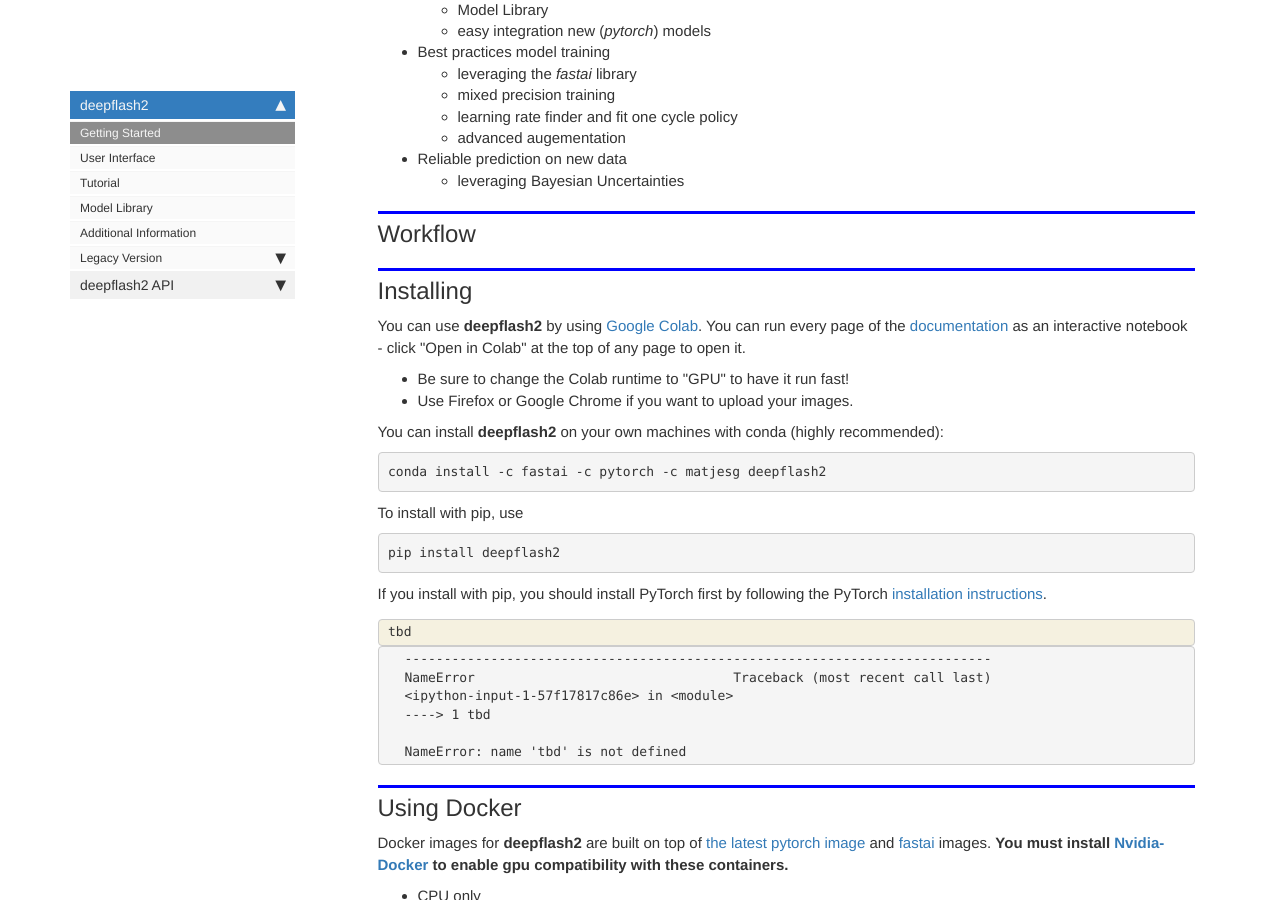
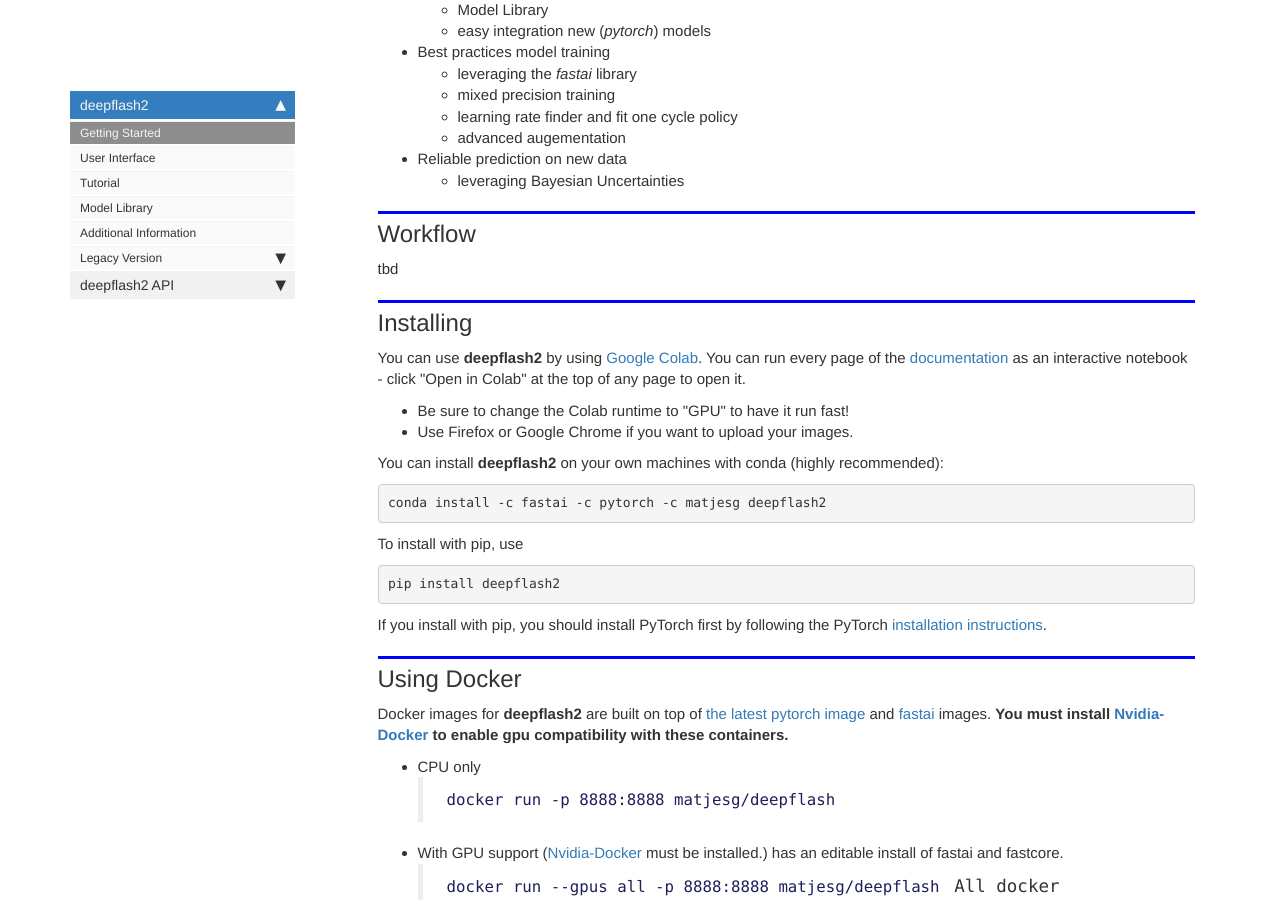
Before and after one commit to matjesg/deepflash2, a Jekyll site: the page built from docs/index.html, in a window 1280 px wide and 900 px high, scrolled down 765 px. Built offline with Jekyll 4.4.1, drawn with Linux system fonts in a browser that asks for light colours; nearby versions of some CDN libraries; comment, search, counter and statistics services are not loaded.

Commit message:
Revert "#update workflow in readme"
This reverts commit cf8440e4eacff533bc2eb30da490c8e05fd11f97.

```diff
--- a/docs/index.html
+++ b/docs/index.html
@@ -82,7 +82,14 @@
 </div>
 <div class="cell border-box-sizing text_cell rendered"><div class="inner_cell">
 <div class="text_cell_render border-box-sizing rendered_html">
-<h2 id="Installing">Installing<a class="anchor-link" href="#Installing"> </a></h2><p>You can use <strong>deepflash2</strong> by using <a href="https://research.google.com/colaboratory/">Google Colab</a>. You can run every page of the <a href="https://matjesg.github.io/deepflash2/">documentation</a> as an interactive notebook - click "Open in Colab" at the top of any page to open it.</p>
+<p>tbd</p>
+
+</div>
+</div>
+</div>
+<div class="cell border-box-sizing text_cell rendered"><div class="inner_cell">
+<div class="text_cell_render border-box-sizing rendered_html">
+<h2 id="Installing">Installing<a class="anchor-link" href="#Installing"> </a></h2><p>You can use <strong>deepflash2</strong> by using <a href="colab.research.google.com">Google Colab</a>. You can run every page of the <a href="matjesg.github.io/deepflash2/">documentation</a> as an interactive notebook - click "Open in Colab" at the top of any page to open it.</p>
 <ul>
 <li>Be sure to change the Colab runtime to "GPU" to have it run fast!</li>
 <li>Use Firefox or Google Chrome if you want to upload your images.</li>
@@ -98,42 +105,6 @@
 </div>
 </div>
 </div>
-    {% raw %}
-
-<div class="cell border-box-sizing code_cell rendered">
-<div class="input">
-
-<div class="inner_cell">
-    <div class="input_area">
-<div class=" highlight hl-ipython3"><pre><span></span><span class="n">tbd</span>
-</pre></div>
-
-    </div>
-</div>
-</div>
-
-<div class="output_wrapper">
-<div class="output">
-
-<div class="output_area">
-
-<div class="output_subarea output_text output_error">
-<pre>
-<span class="ansi-red-fg">---------------------------------------------------------------------------</span>
-<span class="ansi-red-fg">NameError</span>                                 Traceback (most recent call last)
-<span class="ansi-green-fg">&lt;ipython-input-1-57f17817c86e&gt;</span> in <span class="ansi-cyan-fg">&lt;module&gt;</span>
-<span class="ansi-green-fg">----&gt; 1</span><span class="ansi-red-fg"> </span>tbd
-
-<span class="ansi-red-fg">NameError</span>: name &#39;tbd&#39; is not defined</pre>
-</div>
-</div>
-
-</div>
-</div>
-
-</div>
-    {% endraw %}
-
 <div class="cell border-box-sizing text_cell rendered"><div class="inner_cell">
 <div class="text_cell_render border-box-sizing rendered_html">
 <h2 id="Using-Docker">Using Docker<a class="anchor-link" href="#Using-Docker"> </a></h2><p>Docker images for <strong>deepflash2</strong> are built on top of <a href="https://hub.docker.com/r/pytorch/pytorch/">the latest pytorch image</a> and <a href="https://github.com/fastai/docker-containers">fastai</a> images. <strong>You must install <a href="https://github.com/NVIDIA/nvidia-docker">Nvidia-Docker</a> to enable gpu compatibility with these containers.</strong></p>
```
Also changed, not shown: 1 other file.
